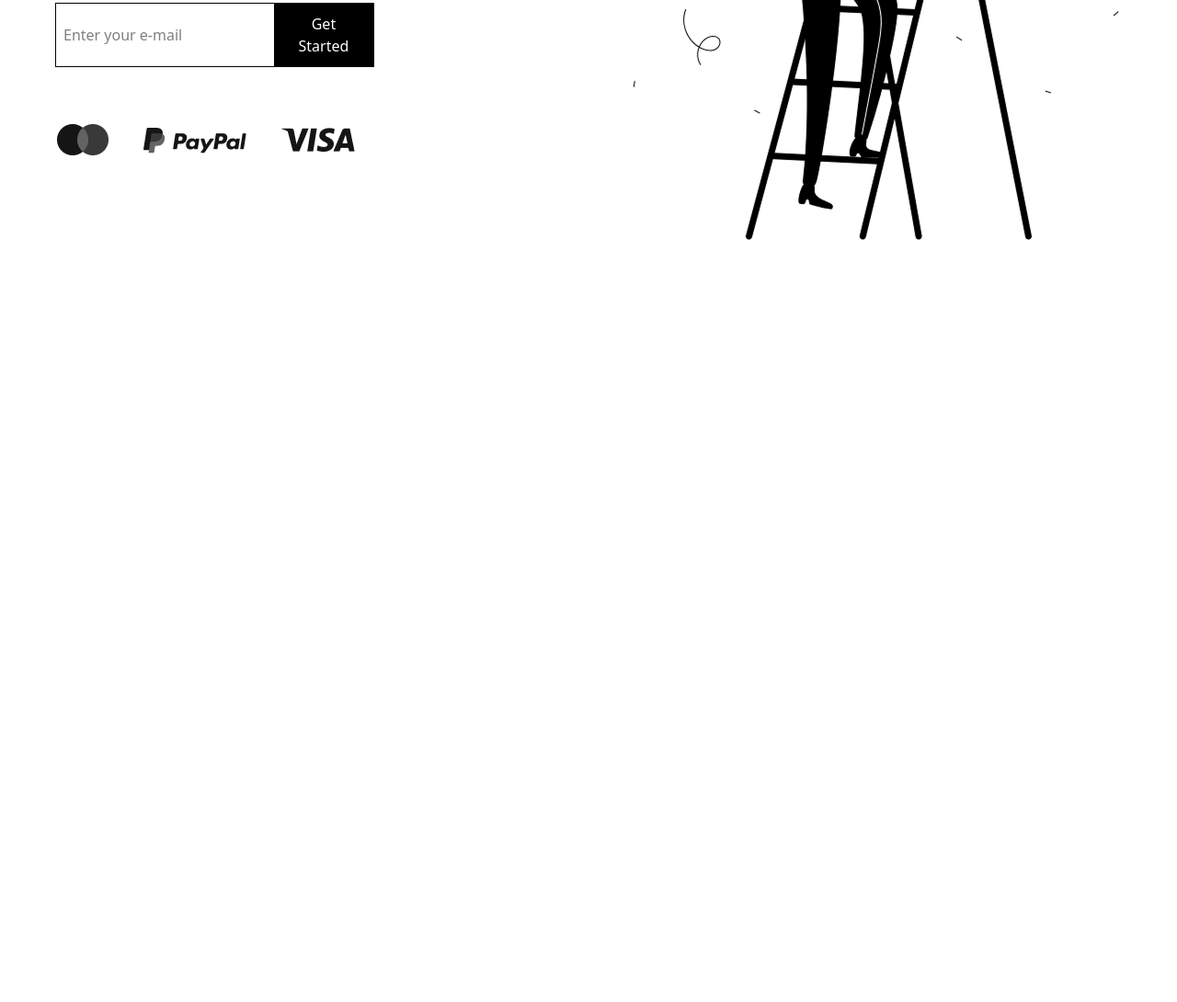
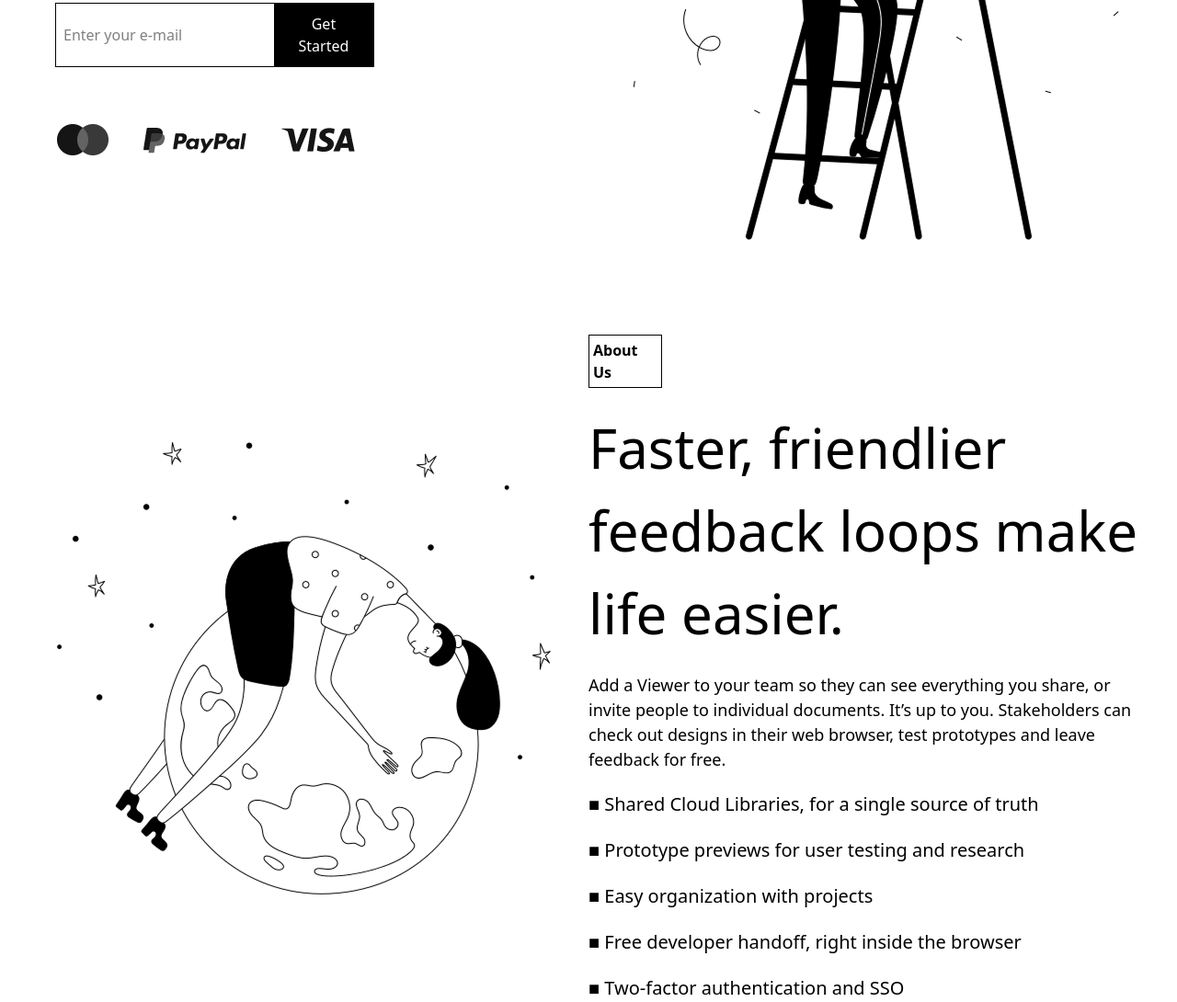
Before and after one commit to Magamed-7/Exam-2-2hour, a website: page index.html in a window 1280 px wide. Shown: the part 470-1560 px from the top of the page at 92% size. Before the commit the page ends 800 px from the top, so only its background shows below. Drawn offline with Linux system fonts and the light colour scheme.

Commit message:
second section

```diff
--- a/index.html
+++ b/index.html
@@ -52,6 +52,27 @@
 
             <img src="./Illustration_1.png" alt="">
         </section>
+
+         <!-- Second section -->
+        <section class="flex justify-between max-w-300 m-auto flex-col-reverse gap-5 lg:flex-row items-center mt-20">
+            <img src="./Illustration_2.png" alt="">
+
+            <div class="flex flex-col lg:w-[50%] w-[90%] gap-5 max-w-300">
+                <p class="text-[16px] border border-colid border-[black] p-1 font-bold w-20"> About Us </p>
+                <h1 class="text-[60px]"> Faster, friendlier feedback loops make life easier.</h1>
+                <p class="text-[18px]">
+                    Add a Viewer to your team so they can see everything you share, or invite
+                    people to individual documents. It’s up to you. Stakeholders can check
+                    out designs in their web browser, test prototypes and leave feedback for free.
+                </p>
+
+                <p class="text-[20px]">■ Shared Cloud Libraries, for a single source of truth</p>
+                <p class="text-[20px]">■ Prototype previews for user testing and research</p>
+                <p class="text-[20px]">■ Easy organization with projects</p>
+                <p class="text-[20px]">■ Free developer handoff, right inside the browser</p>
+                <p class="text-[20px]">■ Two-factor authentication and SSO</p>
+            </div>
+        </section>
     </main>
 </body>
 </html>
```
Also changed, not shown: Illustration_2.png (added), src/output.css.
